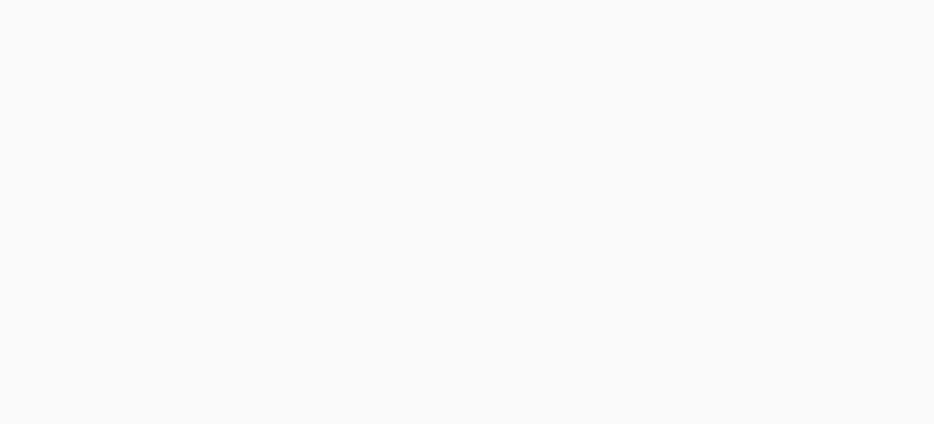
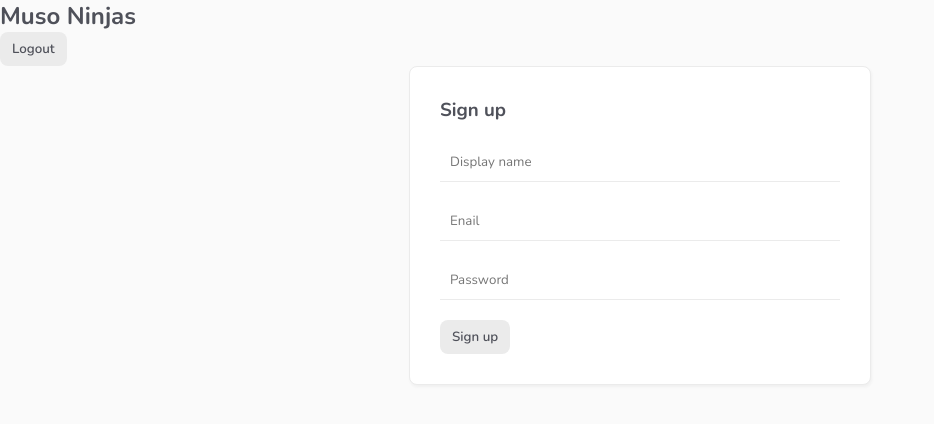
Before and after one commit to Momonkuei/vue-muso-ninjas, a Vue app: page /signup in a window 1280 px wide. Before the commit this address had no page. Shown: the top 424 px of the page, without its empty margins (0-934 px from the left). Built offline with nearby package versions, Linux system fonts and the light colour scheme.

Commit message:
20241101 141. Adding a Navbar Component 課程進行中

```diff
--- a/src/App.vue
+++ b/src/App.vue
@@ -1,8 +1,19 @@
 <template>
+	<navbar></navbar>
 	<div class="content">
 		<router-view />
 	</div>
 </template>
+
+<script>
+import Navbar from './components/Navbar.vue';
+
+export default {
+	components: {
+		Navbar,
+	},
+};
+</script>
 
 <style>
 .content {
--- /dev/null
+++ b/src/components/Navbar.vue
@@ -0,0 +1,19 @@
+<template>
+	<div class="navbar">
+		<nav>
+			<h1>
+				<router-link :to="{ name: 'Home' }">Muso Ninjas</router-link>
+			</h1>
+			<div class="links">
+				<button>Logout</button>
+				<router-link></router-link>
+			</div>
+		</nav>
+	</div>
+</template>
+
+<script>
+export default {};
+</script>
+
+<style></style>
--- a/src/composables/useLogin.js
+++ b/src/composables/useLogin.js
@@ -2,9 +2,11 @@ import { ref } from 'vue';
 import { projectAuth } from '../firebase/config';
 
 const error = ref(null);
+const isPending = ref(false);
 
 const login = async (email, password) => {
 	error.value = null;
+	isPending.value = true;
 
 	try {
 		const res = await projectAuth.signInWithEmailAndPassword(
@@ -13,10 +15,12 @@ const login = async (email, password) => {
 		);
 
 		error.value = null;
+		isPending.value = false;
 		return res;
 	} catch (err) {
 		console.log(err.message);
 		error.value = 'Incorrect login credentials';
+		isPending.value = false;
 	}
 };
 
@@ -24,6 +28,7 @@ const useLogin = () => {
 	return {
 		error,
 		login,
+		isPending,
 	};
 };
 
--- a/src/composables/useLogout.js
+++ b/src/composables/useLogout.js
@@ -2,15 +2,19 @@ import { ref } from 'vue';
 import { projectAuth } from '../firebase/config';
 
 const error = ref(null);
+const isPending = ref(false);
 
 const logout = async () => {
 	error.value = null;
+	isPending.value = true;
 
 	try {
 		await projectAuth.signOut();
+		isPending.value = false;
 	} catch (err) {
 		console.log(err.message);
 		error.value = err.message;
+		isPending.value = false;
 	}
 };
 
@@ -18,6 +22,7 @@ const useLogout = () => {
 	return {
 		error,
 		logout,
+		isPending,
 	};
 };
 
--- a/src/composables/useSignup.js
+++ b/src/composables/useSignup.js
@@ -2,9 +2,11 @@ import { ref } from 'vue';
 import { projectAuth } from '../firebase/config';
 
 const error = ref(null);
+const isPending = ref(false);
 
 const signup = async (email, password, displayName) => {
 	error.value = null;
+	isPending.value = true;
 
 	try {
 		const res = await projectAuth.createUserWithEmailAndPassword(
@@ -18,18 +20,17 @@ const signup = async (email, password, displayName) => {
 
 		await res.user.updateProfile({ displayName });
 		error.value = null;
+		isPending.value = false;
 
-		console.log(res.user);
 		return res;
 	} catch (err) {
-		console.log(err.message);
-
 		error.value = err.message;
+		isPending.value = false;
 	}
 };
 
 const useSignup = () => {
-	return { error, signup };
+	return { error, signup, isPending };
 };
 
 export default useSignup;
--- a/src/router/index.js
+++ b/src/router/index.js
@@ -1,11 +1,23 @@
 import { createRouter, createWebHistory } from 'vue-router';
 import Home from '../views/Home.vue';
+import Login from '../views/auth/Login.vue';
+import Signup from '../views/auth/Signup.vue';
 
 const routes = [
 	{
 		path: '/',
-		name: 'home',
+		name: 'Home',
 		component: Home,
+	},
+	{
+		path: '/login',
+		name: 'Login',
+		component: Login,
+	},
+	{
+		path: '/signup',
+		name: 'Signup',
+		component: Signup,
 	},
 ];
 
--- /dev/null
+++ b/src/views/auth/Login.vue
@@ -0,0 +1,41 @@
+<template>
+	<form @submit.prevent="handleSubmit">
+		<h3>Login</h3>
+		<input type="email" placeholder="Enail" v-model="email" />
+		<input type="password" placeholder="Password" v-model="password" />
+		<div v-if="error" class="error">{{ error }}</div>
+		<button v-if="!isPending">Log in</button>
+		<button v-if="isPending" disabled>Loading</button>
+	</form>
+</template>
+
+<script>
+import { ref } from 'vue';
+import useLogin from '../../composables/useLogin';
+export default {
+	setup() {
+		const email = ref('');
+		const password = ref('');
+
+		const { error, login, isPending } = useLogin();
+
+		const handleSubmit = async () => {
+			const res = await login(email.value, password.value);
+
+			if (!error.value) {
+				console.log('user logged in');
+			}
+		};
+
+		return {
+			email,
+			password,
+			error,
+			handleSubmit,
+			isPending,
+		};
+	},
+};
+</script>
+
+<style></style>
--- /dev/null
+++ b/src/views/auth/Signup.vue
@@ -0,0 +1,46 @@
+<template>
+	<form @submit.prevent="handleSubmit">
+		<h3>Sign up</h3>
+		<input type="text" placeholder="Display name" v-model="displayName" />
+		<input type="email" placeholder="Enail" v-model="email" />
+		<input type="password" placeholder="Password" v-model="password" />
+		<div v-if="error" class="error">{{ error }}</div>
+		<button v-if="!isPending">Sign up</button>
+		<button v-if="isPending" disabled>Loading</button>
+	</form>
+</template>
+
+<script>
+import { ref } from 'vue';
+import useSignup from '../../composables/useSignup';
+export default {
+	setup() {
+		const email = ref('');
+		const password = ref('');
+		const displayName = ref('');
+
+		const { error, signup, isPending } = useSignup();
+
+		const handleSubmit = async () => {
+			const res = await signup(
+				email.value,
+				password.value,
+				displayName.value
+			);
+
+			if (!error.value) {
+				console.log('user signed up.');
+			}
+		};
+
+		return {
+			email,
+			password,
+			displayName,
+			isPending,
+			handleSubmit,
+			error,
+		};
+	},
+};
+</script>
```
Also changed, not shown: src/composables/getCollection.js (added, +42 -0 lines), src/composables/useCollection.js (+13 -3 lines).
